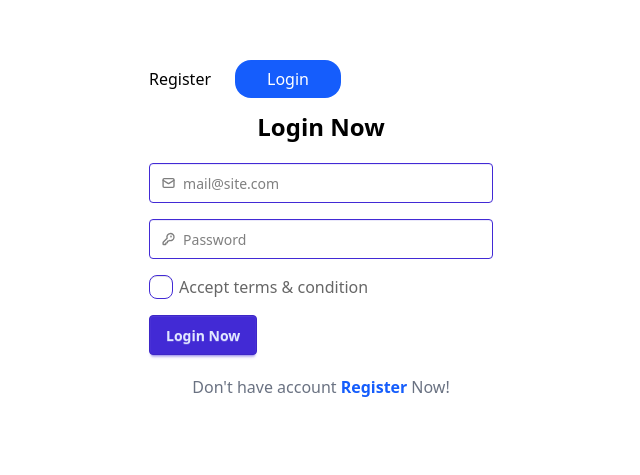
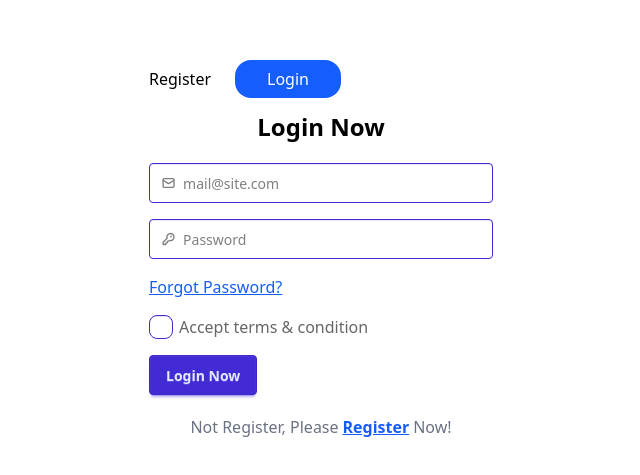
Before and after one commit to mdshahariarhafizofficial/simple-firebase-login-auth, a React (Vite) app: page /login in a window 1280 px wide. Shown: the part 113-588 px from the top of the page, without its empty margins (319-959 px from the left). Built offline with nearby package versions, Linux system fonts and the light colour scheme.

Commit message:
Email varification added

```diff
--- a/src/Components/Login/Login.jsx
+++ b/src/Components/Login/Login.jsx
@@ -16,9 +16,13 @@ const Login = () => {
 
     signInWithEmailAndPassword(auth, email, password, terms)
     .then((result)=>{
-      console.log(result);
-      setSuccess(true)
+      console.log(result.user.emailVerified);
       setErrorMessage('')
+      if (result.user.emailVerified) {
+        setSuccess(true)
+      }else{
+        alert('please verify your email')
+      }
     }).catch((error)=>{
       console.log(error);
       setSuccess(false)
@@ -100,6 +104,8 @@ const Login = () => {
             </button>
           </label>
 
+          <p className="text-blue-600 underline font-medium">Forgot Password?</p>
+
           <label className="label">
             <input
               type="checkbox"
@@ -114,9 +120,9 @@ const Login = () => {
           <button className="btn btn-primary">Login Now</button>
         </form>
 
-        <h2 className="text-center mt-5 text-gray-500">Don't have account
+        <h2 className="text-center mt-5 text-gray-500">Not Register, Please
           <Link to="/register">
-            <span className="text-blue-600 font-bold mx-1">
+            <span className="text-blue-600 font-bold mx-1 underline">
             Register
             </span>
           </Link>
--- a/src/Components/Register/Register.jsx
+++ b/src/Components/Register/Register.jsx
@@ -1,4 +1,4 @@
-import { createUserWithEmailAndPassword } from "firebase/auth";
+import { createUserWithEmailAndPassword, sendEmailVerification } from "firebase/auth";
 import React, { useState } from "react";
 import { auth } from "../../FireBase/firebase_init";
 import { FaEye, FaRegEyeSlash } from "react-icons/fa";
@@ -48,6 +48,11 @@ const Register = () => {
       .then((result) => {
         console.log(result);
         setErrorMessage("");
+        // Email Verify
+        sendEmailVerification(auth.currentUser)
+        .then(()=>{
+          alert('Email verification sent!')
+        })
         setSuccess("Register Successfully!");
       })
       .catch((error) => {
@@ -91,6 +96,7 @@ const Register = () => {
         </label> */}
 
         <p className="text-red-500 text-center">{errorMessage}</p>
+        <p className="text-green-500 text-center">{success}</p>
 
         {/* Email */}
         <label className="w-full input input-primary bg-white validator focus:bg-white">
@@ -170,7 +176,7 @@ const Register = () => {
       </form>
       <h2 className="text-center mt-5 text-gray-500">Already Registered. Please
           <Link to="/login">
-            <span className="text-blue-600 font-bold mx-1">
+            <span className="text-blue-600 font-bold mx-1 underline">
             Login
             </span>
           </Link>
```
